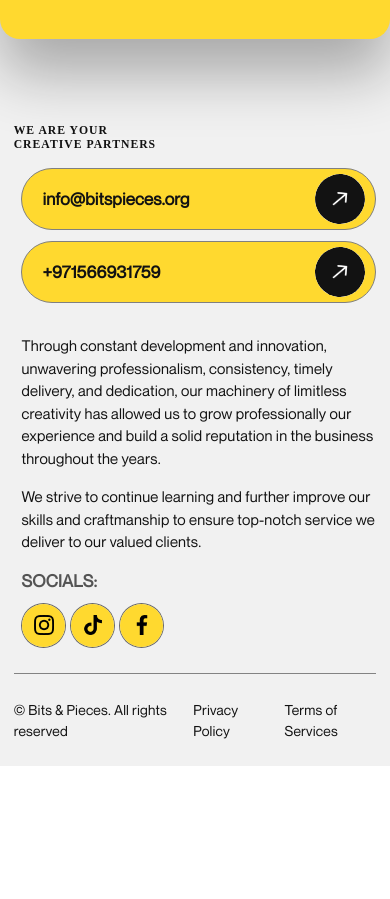
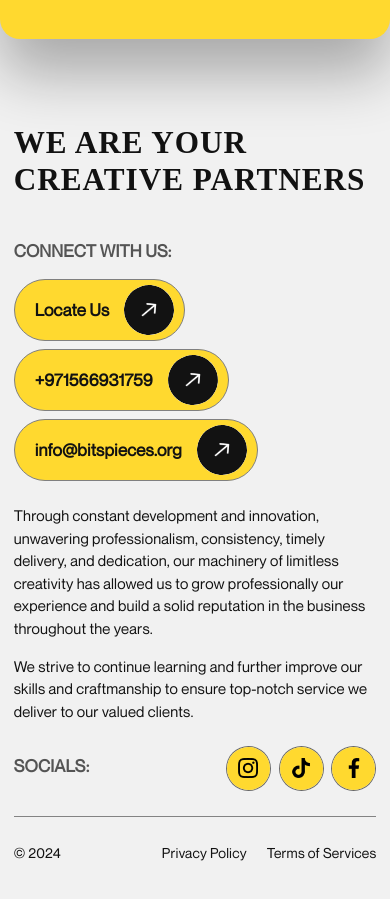
Before and after one commit to ZamPaul/bitspieces, a Next.js app: page /about in a window 390 px wide. Shown: the part 2500-3399 px from the top of the page. Before the commit the page ends 3266 px from the top, so only its background shows below. Built offline with nearby package versions, Linux system fonts and the light colour scheme; a web font is replaced by a local one.

Commit message:
footer made responsive with new design

```diff
--- a/src/app/globals.css
+++ b/src/app/globals.css
@@ -343,11 +343,20 @@ main{
     .services-right-wrap{
         width: calc(100% - 6vw);
     }
+    .loader{
+        width: 10vw;
+    }
 }
 
 @media (max-width:576px) and (max-height:1000px) {
     .services-right-wrap{
         width: calc(100% - 7vw);
+    }
+    .footer-right .social-and-info .social-links{
+        flex-direction: row;
+    }
+    .loader{
+        width: 15vw;
     }
 }
 
--- a/src/app/template.jsx
+++ b/src/app/template.jsx
@@ -72,7 +72,7 @@ const Template = ({children}) => {
             {pageName}
           </h1>
         </div>
-        <div className="loader-wrapper absolute right-[3.5%] bottom-[5vh] mob:bottom-[7vh]">
+        <div className="loader-wrapper absolute right-[3.5%] tab:right-[6%] mob:right-[6%] bottom-[5vh] mob:bottom-[7vh]">
           <div className="loader"></div>
         </div>
       </div>
@@ -83,7 +83,7 @@ const Template = ({children}) => {
     id='transition-slide-out'
     className="transition-slide h-screen w-full fixed left-0 top-0 z-[3000] bg-yellow rounded-t-[15px] rounded-b-[15px] pointer-events-none">
       <div className="transition-slide-inner h-full w-full relative flex items-center justify-start pl-[3.5%]">
-      <div className="loader-wrapper absolute right-[3.5%] bottom-[5vh] mob:bottom-[7vh]">
+      <div className="loader-wrapper absolute right-[3.5%] tab:right-[6%] mob:right-[6%] bottom-[5vh] mob:bottom-[7vh]">
           <div className="loader"></div>
         </div>
       </div>
--- a/src/components/Marquee/marquee.jsx
+++ b/src/components/Marquee/marquee.jsx
@@ -12,11 +12,18 @@ const Marquee = () => {
   let inner = useRef(null)
   let elements = useRef([])
   let direction = 1;
+  let speed = 2;
 
-  useGSAP(() => {
+  useEffect(()=>{
+    if(window.innerWidth<=1024 && window.innerHeight<=800){
+        speed = 1.5;
+    }
+  })
 
+  useGSAP(()=>{
     gsap.registerPlugin(ScrollTrigger)
 
+    if(!(window.innerWidth<=576 && window.innerHeight<1000)){
         ScrollTrigger.create({
             trigger:"#main",
             start:"top top",
@@ -28,12 +35,16 @@ const Marquee = () => {
                 direction = e.direction
             }
         })
+    }
+  })
+
+  useGSAP(() => {
 
     let max = elements.current[0].getBoundingClientRect().width + window.innerWidth*0.02;
     let x = 0;
 
     const anim = () => {
-        x += direction*2
+        x += direction*speed;
         if(x>=max){
             x=0;
         }else if(x<= -1*max){
--- a/src/components/footer/footerTest.jsx
+++ b/src/components/footer/footerTest.jsx
@@ -1,11 +1,10 @@
 "use client"
-import React, { useLayoutEffect, useRef } from 'react'
+import React, { useLayoutEffect, useRef, useState } from 'react'
 import gsap from 'gsap'
-import { usePathname, useRouter } from 'next/navigation'
+import { useRouter } from 'next/navigation'
 import TransitionLink from '../TransitionLink/TransitionLink'
 import SocialButton from '../SocialButton/Socialbutton'
 import SocialLogo from '../SocialLogo/SocialLogo'
-import { m } from 'framer-motion'
 
 // W w A a D d Q q'
 
@@ -66,6 +65,8 @@ const FooterTest = () => {
   let outer = useRef(null)
   let footer = useRef(null)
 
+  let [lowerText, setLowerText] = useState("© Bits & Pieces. All rights reserved")
+
   useLayoutEffect(()=>{
 
     const setHeight = () => {
@@ -78,6 +79,10 @@ const FooterTest = () => {
     setHeight()
 
     window.addEventListener("resize",setHeight)
+
+    if(window.innerWidth<=576 && window.innerHeight<1000){
+        setLowerText("© 2024")
+    }
 
     return () => {
         window.removeEventListener("resize",setHeight)
@@ -92,13 +97,13 @@ const FooterTest = () => {
      }}
      ref={outer} className="footer-outer w-full relative">
         <footer ref={footer} className='footer w-full fixed mob:relative z-[20] bottom-0 bg-[#F1F1F1] pt-[18vh] tab:pt-[10vh] mob:pt-[10vh] flex flex-col items-center justify-center'>
-            <div className="footer-upper w-[93%] flex justify-between mob:flex-col">
+            <div className="footer-upper w-[93%] flex justify-between mob:flex-col mob:gap-[6vw]">
                 <Left/>
                 <Right/>
             </div>
             <div className="footer-lower border-t-[1px] py-[4vh] mob:py-[3vh] border-t-[#00000075] w-[93%] mt-[6vh] mob:mt-[3vh] flex justify-between">
                 <h2 className='link text-black mob:text-[14px]'>
-                    © Bits & Pieces. All rights reserved
+                    {lowerText}
                 </h2>
                 <div className="links flex gap-[20px]">
                     {
@@ -128,8 +133,8 @@ const FooterLowerLink = ({href, value, keyPass}) => {
 
 const Left = () => {
     return (
-        <div className="footer-left w-[50%] tab:w-[25%] mob:w-full flex flex-col justify-between items-start gap-[4vw]">
-            <h1 className='font-[mon] font-[900] text-[3vw] uppercase leading-[1.2em] text-black tracking-[1px]'>
+        <div className="footer-left w-[50%] tab:w-[45%] mob:w-full flex flex-col justify-between items-start gap-[4vw] mob:gap-[10vw]">
+            <h1 className='font-[mon] font-[900] text-[3vw] mob:text-[8vw] uppercase leading-[1.2em] text-black tracking-[1px]'>
                 We are Your<br/>Creative Partners
             </h1>
             <CTA/>
@@ -139,14 +144,19 @@ const Left = () => {
 
 const CTA = () => {
     return (
-        <div className="call-to-action tab:hidden mob:hidden flex flex-col justify-between items-start gap-[1vw]">
-            <h2 className='text-[#121212b4] font-[900] uppercase mb-[8px]'>
+        <div className="call-to-action flex flex-col justify-between items-start gap-[1vw]">
+            <h2 className='text-[#121212b4] font-[900] uppercase mb-[8px] mob:mb-[12px]'>
                 Connect with Us:
             </h2>
-            <div className="contact-wrap flex flex-col items-start gap-[1vw]">
-                <div className="upper flex gap-[1vw]">
+            <div className="contact-wrap flex flex-col items-start gap-[1vw] mob:gap-[2vw]">
+                <div className="upper flex tab:flex-col mob:flex-col tab:items-start gap-[1vw] mob:gap-[2vw]">
+                    <div className="hidden tab:flex mob:flex">
+                        <SocialButton value={'Locate Us'} href={'https://maps.app.goo.gl/WYEXbw32Mp1pFp3A9'} target={"_blank"}/>
+                    </div>
                     <SocialButton value={'+971566931759'} href={'tel:+971566931759'} target={"_blank"}/>
-                    <SocialButton value={'Locate Us'} href={'https://maps.app.goo.gl/WYEXbw32Mp1pFp3A9'} target={"_blank"}/>
+                    <div className="tab:hidden mob:hidden">
+                        <SocialButton value={'Locate Us'} href={'https://maps.app.goo.gl/WYEXbw32Mp1pFp3A9'} target={"_blank"}/>
+                    </div>
                 </div>
                 <div className="lower">
                     <SocialButton value={'info@bitspieces.org'} href={'mailto:info@bitspieces.org'} target={"_self"}/>
@@ -158,15 +168,9 @@ const CTA = () => {
 
 const Right = () => {
     return (
-        <div className="footer-right w-[45%] tab:w-[75%] mob:w-full flex mob:flex-col justify-start items-start gap-[0vw] tab:gap-[8vw]">
-            <div className="social-and-info pl-[2vw] h-full flex flex-col justify-between items-start gap-[2vw] mob:gap-[4vw]">
-                <div className='info flex flex-col text-start gap-[2vh] mob:gap-[4vw]'>
-                    {/* // visible only on tablets */}
-
-                    <div className="tab-only-contact py-[4vh] mob:py-[4vw] hidden tab:flex mob:flex gap-[1vw] mob:gap-[3vw] flex-col">
-                        <SocialButton value={'info@bitspieces.org'} href={"mailto:info@bitspieces.org"} target="_blank"/>
-                        <SocialButton value={'+971566931759'} href={'tel:+971566931759'} target="_self"/>
-                    </div>
+        <div className="footer-right w-[45%] tab:w-[55%] mob:w-full flex mob:flex-col justify-start items-start gap-[0vw] tab:gap-[8vw]">
+            <div className="social-and-info mob:w-full pl-[2vw] mob:pl-[0] h-full flex flex-col justify-between items-start gap-[2vw] tab:gap-[10vw] mob:gap-[6vw]">
+                <div className='info mob:w-full flex flex-col text-start gap-[2vh] mob:gap-[4vw]'>
 
                     <p className='text-black text-[17px] mob:text-[15px]'>
                         Through constant development and innovation, unwavering professionalism, consistency, timely delivery, and dedication, our machinery of limitless creativity has allowed us to grow professionally our experience and build a solid reputation in the business throughout the years.
@@ -176,13 +180,13 @@ const Right = () => {
                     </p>
 
                 </div>
-                <div className="social-links flex flex-col gap-[1vw]">
+                <div className="social-links mob:w-full mob:justify-between mob:items-center flex flex-col gap-[1vw]">
                     <div className="social-heading">
                         <h2 className='text-[#121212b4] uppercase font-[600] mb-[5px]'>
                             Socials:
                         </h2>
                     </div>
-                    <div className="social-links-wrap flex gap-[1vw] items-start">
+                    <div className="social-links-wrap flex gap-[1vw] mob:gap-[2vw] items-start">
                         {
                             social.map((link, i) => {
                                 return (
@@ -191,7 +195,6 @@ const Right = () => {
                             })
                         }
                     </div>
-
                 </div>
             </div>
         </div>
--- a/src/components/home/HomeMarquee.jsx
+++ b/src/components/home/HomeMarquee.jsx
@@ -22,6 +22,7 @@ const HomeMarquee = () => {
   useGSAP(()=>{
     gsap.registerPlugin(ScrollTrigger)
 
+    if(!(window.innerWidth<=576 && window.innerHeight<1000)){
         ScrollTrigger.create({
             trigger:"#main",
             start:"top top",
@@ -33,7 +34,7 @@ const HomeMarquee = () => {
                 direction = e.direction
             }
         })
-
+    }
   })
 
   useGSAP(() => {
@@ -68,7 +69,7 @@ const HomeMarquee = () => {
 
   return (
     <>
-    <div className='home-marquee-wrapper overflow-hidden relative w-full pt-[7vh] pb-[5vh] tab:pb-[2vh] tab:pt-[3vh] mob:pt-[4vh] mob:pb-[2vh] bg-black pointer-events-none select-none'>
+    <div className='home-marquee-wrapper overflow-hidden relative w-full pt-[7vh] pb-[5vh] tab:pb-[2vh] tab:pt-[3vh] mob:pt-[4vh] mob:pb-[3vh] bg-black pointer-events-none select-none'>
         <div ref={inner} className="home-marquee-inner py-[5vh] mob:py-[4vh] bg-[#fff] border-y-[1px] border-y-[var(--bor)] w-full flex justify-center flex-shrink-0 gap-[3vw]">
             {
                 [...Array(3)].map((_, i) => {
--- a/src/components/home/HomeServices.jsx
+++ b/src/components/home/HomeServices.jsx
@@ -143,12 +143,11 @@ const ServicesGallery = () => {
   )
 }
 
-
 const TopText = () => {
   return (
     <div className="services-top-info pb-[7vh] w-full flex flex-col justify-start">
       <p className='text-[3vw] tab:text-[4vw] mob:text-[7vw] leading-[1.35em]'>
-        We offer top-tier services in <span className='text-[3vw] tab:text-[4vw] mob:text-[7vw] para-link'>art direction</span> and <span className='text-[3vw] tab:text-[4vw] mob:text-[7vw] para-link'>custom props</span> that transform spaces and captivate <span className='text-[3vw] tab:text-[4vw] mob:text-[7vw] para-link'>audiences</span>. Explore our versatile <span className='text-[3vw] tab:text-[4vw] mob:text-[7vw] para-link'>offerings</span>, tailored to meet your every need.
+        We offer top-tier services in <span className='text-[3vw] tab:text-[4vw] mob:text-[7vw] para-link'>art direction</span> and <span className='text-[3vw] tab:text-[4vw] mob:text-[7vw] para-link'>custom props</span> that transform spaces and captivate <span className='text-[3vw] tab:text-[4vw] mob:text-[7vw] para-link'>audiences</span>.
       </p>
     </div>
   )
```
Lines whose indentation alone changed are shown as unchanged.
